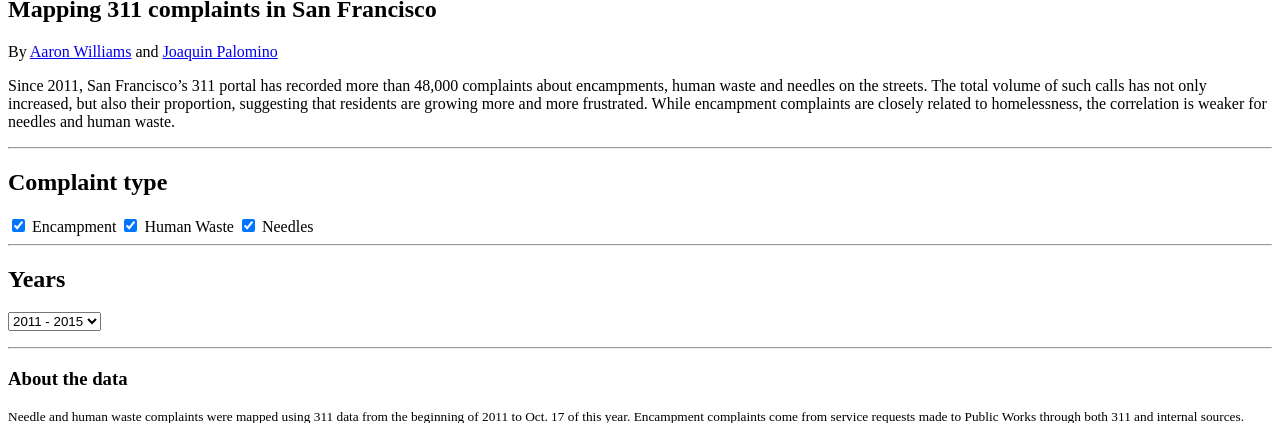
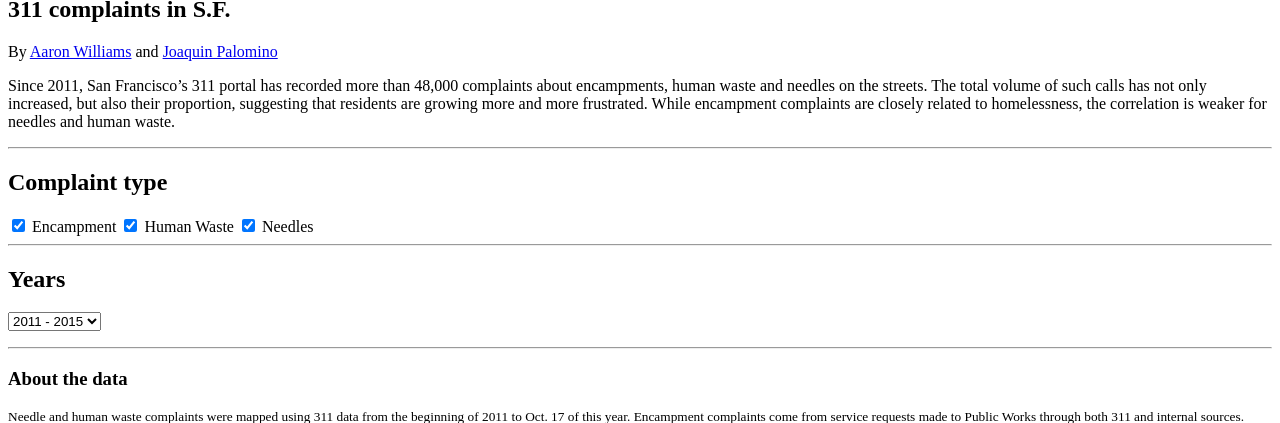
Before and after one commit to sfchronicle/homelessness-map, a Django app: template homelessness/templates/_article.html in a window 1280 px wide. Shown: the part 332-755 px from the top of the page. Run offline with Django 3.2, Linux system fonts and the light colour scheme; the template is opened without the code that fills it, so the values that code supplies are empty.

Commit message:
tightened the hed

```diff
--- a/homelessness/templates/_article.html
+++ b/homelessness/templates/_article.html
@@ -4,7 +4,7 @@
             <img src="http://ww2.hdnux.com/photos/40/63/25/8598893/2/180x180.png" alt="The San Francisco Chronicle">
         </a>
     </header>
-    <h1>Mapping 311 complaints in San Francisco</h1>
+    <h1>311 complaints in S.F.</h1>
     <p class="byline">By <a href="https://twitter.com/aboutaaron">Aaron Williams</a> and <a href="https://twitter.com/joaquinpalomino">Joaquin Palomino</a></p>
 
     <p>Since 2011, San Francisco’s 311 portal has recorded more than 48,000 complaints about encampments, human waste and needles on the streets.  The total volume of such calls has not only increased, but also their proportion, suggesting that residents are growing more and more frustrated. While encampment complaints are closely related to homelessness, the correlation is weaker for needles and human waste.</p>
```
